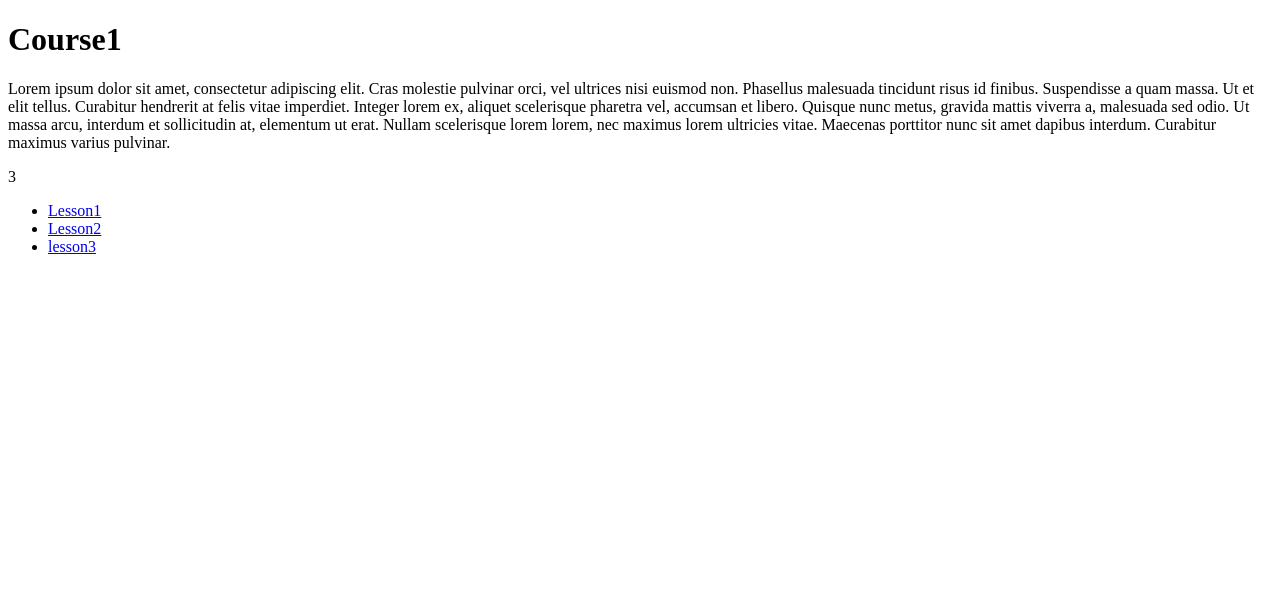
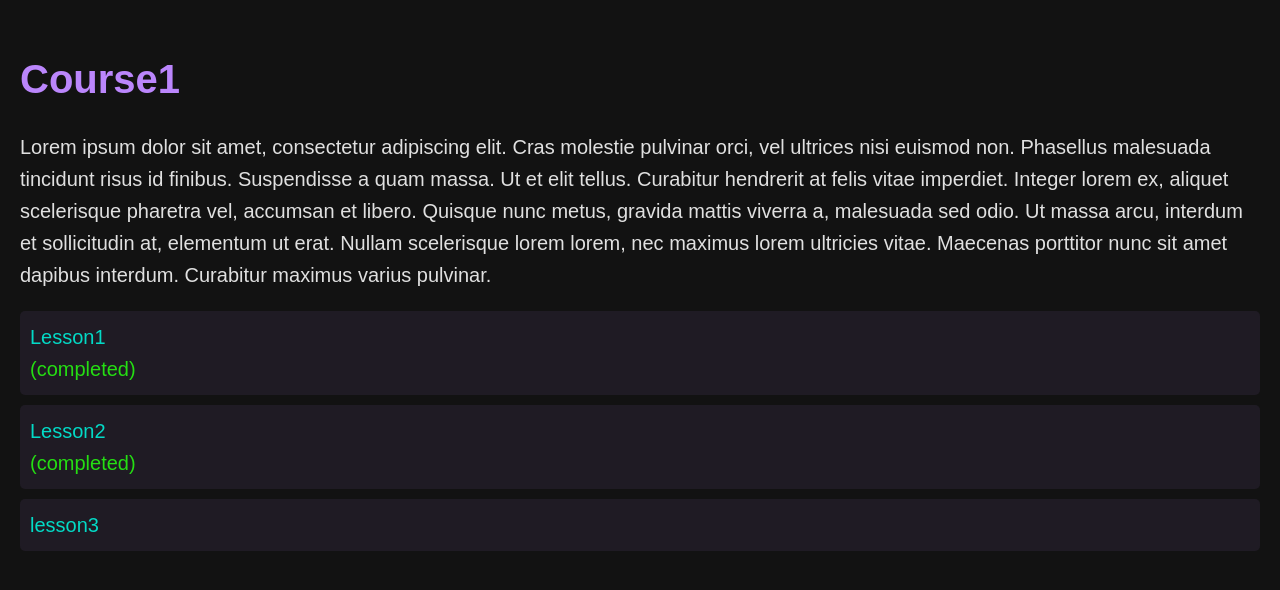
Before and after one commit to wojpo/DjangoLearningPlatform, a Django app: page /content/course/1/ in a window 1280 px wide. Shown: the top 590 px of the page. Run offline with Django 5.2, Linux system fonts and the light colour scheme; a user stored in the database is signed in; data comes from the database, SQL or seed files in the repository; both versions use the stored data as it was after the commit.

Commit message:
styling -courses page -detail course page -detail lesson page

```diff
--- a/coursesAndQuizes/templates/course.html
+++ b/coursesAndQuizes/templates/course.html
@@ -1,17 +1,29 @@
+{% load static %}
 <!DOCTYPE html>
 <html lang="en">
 <head>
     <meta charset="UTF-8">
     <title>{{ course.name }}</title>
+    <link rel="stylesheet" href="{% static 'css/coursesAndQuizes/course.css' %}">
+    <meta name="viewport" content="width=device-width, initial-scale=1.0">
+
 </head>
 <body>
     <h1>{{ course.name }}</h1>
     <p>{{ course.description }}</p>
-    <p>{{ lessons_count }}</p>
     <ul>
     {% for lesson in lessons %}
-        <li><a href="{% url 'lesson-detail' course_pk=course.pk pk=lesson.pk %}">{{ lesson.title }}</a></li>
+        <li><a href="{% url 'lesson-detail' course_pk=course.pk pk=lesson.pk %}">{{ lesson.title }}<span class="non-visible" id="{{ lesson.pk }}">(completed)</span></a></li>
+        {% for foo in if_completed %}
+            {% if foo.lesson.pk == lesson.pk %}
+                <script>
+                    document.getElementById({{ lesson.pk }}).style.display = 'block';
+
+                </script>
+            {% endif %}
+        {% endfor %}
     {% endfor %}
+
     </ul>
 
 </body>
--- a/coursesAndQuizes/templates/courses.html
+++ b/coursesAndQuizes/templates/courses.html
@@ -37,11 +37,7 @@
                 {% endfor %}
                 progression = ((complessons / {{ course.lesson_set.all.count }}) * 100).toFixed(0);
                 completedUncompletedCounter = document.getElementById("comp-uncomp-{{ course.pk }}");
-                if (complessons === {{ course.lesson_set.all.count }}) {
-                    completedUncompletedCounter.textContent = `${progression}% Completed`;
-                } else {
-                    completedUncompletedCounter.textContent = `${progression}% Completed`;
-                }
+                completedUncompletedCounter.textContent = `${progression}% Completed`;
                 progressCircle =  document.getElementById('progress-circle-{{ course.pk }}')
                 progressCircle.style.background =  `conic-gradient(#324927 ${100 - progression}%, #5e9447 ${100 - progression}% 100%)`;
             {% endfor %}
--- a/coursesAndQuizes/templates/lesson.html
+++ b/coursesAndQuizes/templates/lesson.html
@@ -1,8 +1,10 @@
+{% load static %}
 <!DOCTYPE html>
 <html lang="en">
 <head>
     <meta charset="UTF-8">
     <meta name="viewport" content="width=device-width, initial-scale=1.0">
+    <link rel="stylesheet" href="{% static 'css/coursesAndQuizes/lesson.css' %}">
     <title>{{ lesson.title }}</title>
 </head>
 <body>
--- a/coursesAndQuizes/views.py
+++ b/coursesAndQuizes/views.py
@@ -13,8 +13,9 @@ class CourseDetailView(DetailView):
     def get(self, request, pk):
         course = get_object_or_404(Course, pk=pk)
         lessons = Lesson.objects.filter(course=course)
+        if_completed = UserLesson.objects.filter(lesson__course=course)
         lessons_num = len(lessons)
-        return render(request, 'course.html', {'course': course, 'lessons': lessons, 'lessons_count': lessons_num})
+        return render(request, 'course.html', {'course': course, 'lessons': lessons, 'lessons_count': lessons_num,'if_completed': if_completed})
 
 
 class LessonDetailView(DetailView):
--- /dev/null
+++ b/static/css/coursesAndQuizes/course.css
@@ -0,0 +1,65 @@
+/* General styles for the body */
+body {
+    font-family: Arial, sans-serif;
+    background-color: #121212;
+    color: #E0E0E0;
+    margin: 0;
+    padding: 20px;
+    line-height: 1.6;
+}
+
+/* Style for the main heading */
+h1 {
+    color: #BB86FC;
+    font-size: 2.5em;
+    margin-bottom: 20px;
+}
+
+/* Style for the course description and lessons count */
+p {
+    margin-bottom: 20px;
+    font-size: 20px;
+}
+
+/* Style for the unordered list of lessons */
+ul {
+    list-style-type: none;
+    padding: 0;
+}
+
+/* Style for each list item */
+ul li {
+    background-color: #1F1B24;
+    margin-bottom: 10px;
+    padding: 10px;
+    border-radius: 5px;
+    transition: background-color 0.3s ease;
+}
+
+/* Style for the lesson links */
+ul li a {
+    text-decoration: none;
+    color: #03DAC6;
+    font-size: 20px;
+    display: block;
+}
+
+ul li span{
+    color: #25de13;
+    font-size: 20px;
+    display: block;
+}
+/* Hover effect for list items */
+ul li:hover {
+    background-color: #333;
+}
+
+/* Hover effect for links */
+ul li a:hover {
+    color: #BB86FC;
+}
+
+
+.non-visible{
+    display: none;
+}
```
Also changed, not shown: static/css/coursesAndQuizes/lesson.css (added, +65 -0 lines), db.sqlite3, static/css/coursesAndQuizes/courses.css (line endings or trailing spaces).
